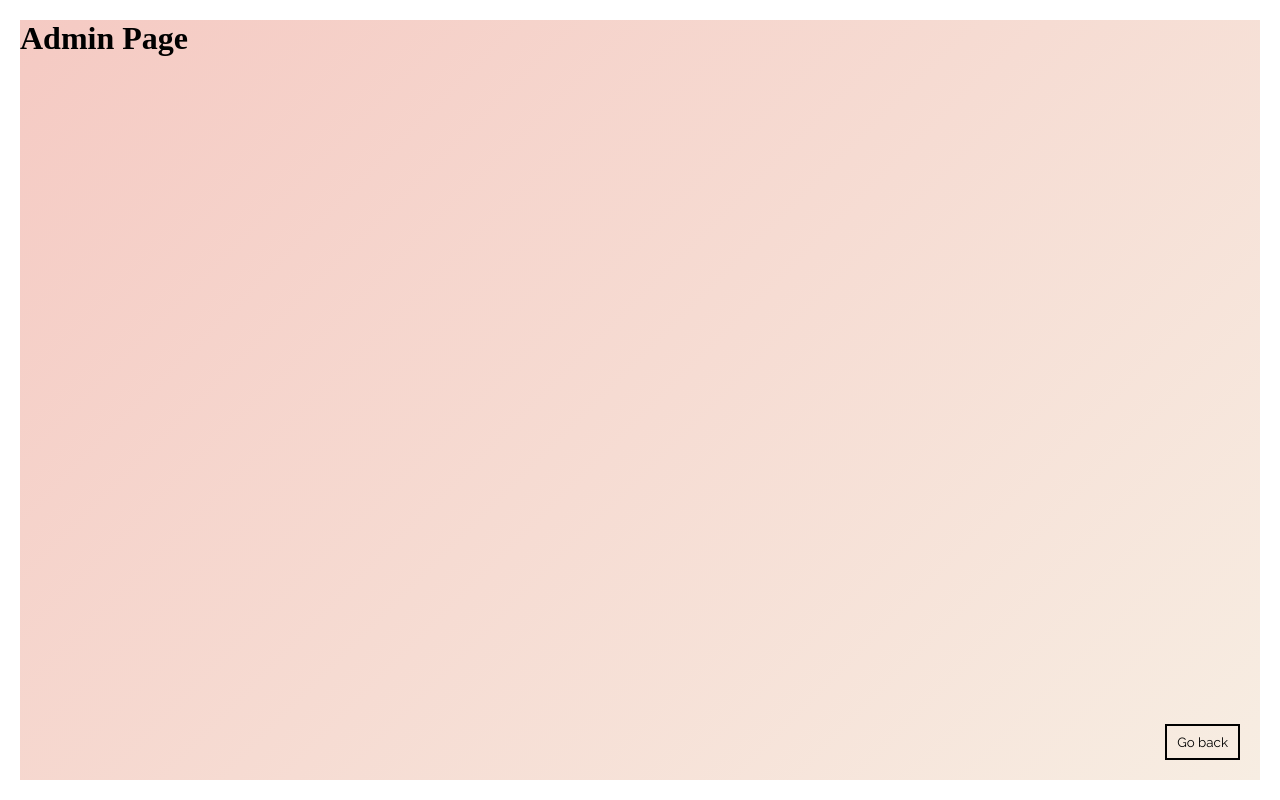
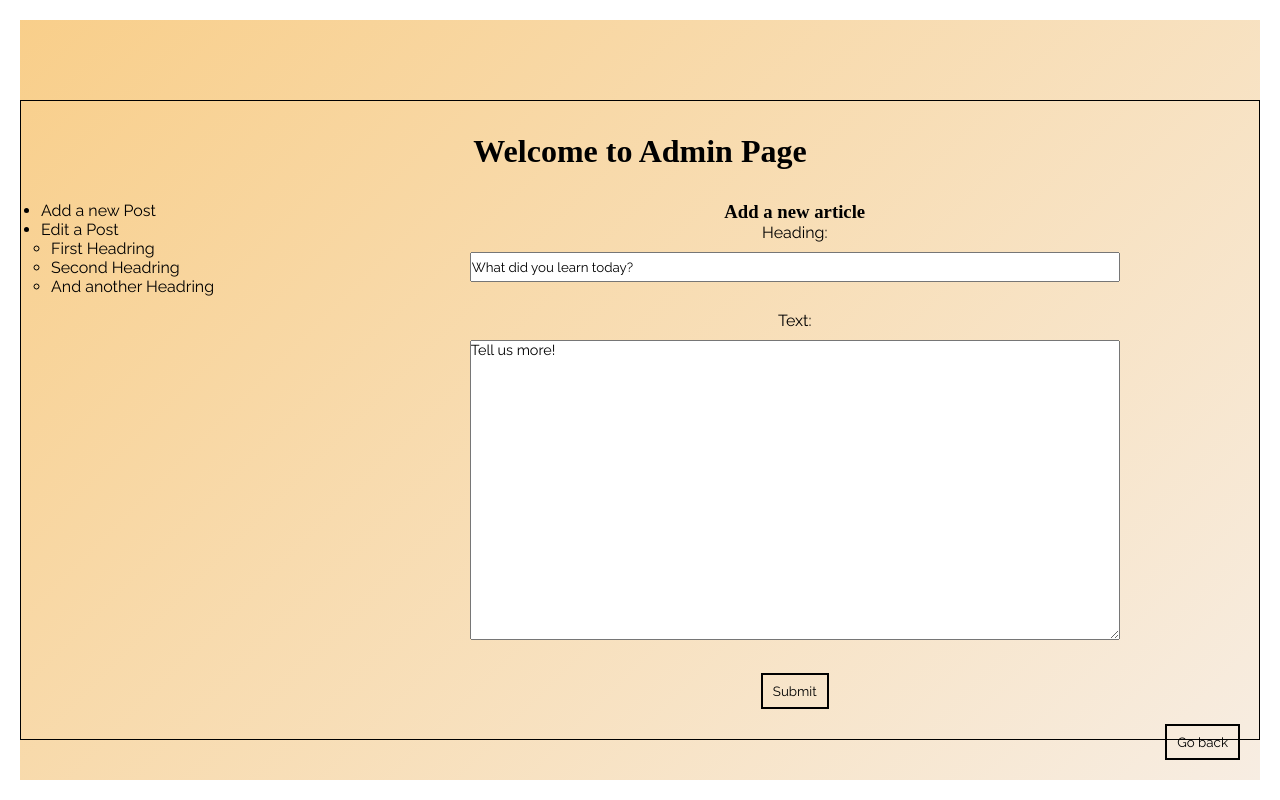
Before and after one commit to CeceStar/portfolio2.0, a React (Create React App) app: page /admin in a window 1280 px wide. Built offline with nearby package versions, Linux system fonts and the light colour scheme; a web font is replaced by a local one.

Commit message:
added styling to admin page

```diff
--- a/src/components/AdminPage/AdminPage.jsx
+++ b/src/components/AdminPage/AdminPage.jsx
@@ -1,13 +1,11 @@
 import React from "react";
 import { Link } from "react-router-dom";
+import Editor from "./Editor";
 
 const AdminPage = () => {
-
   return (
     <div className="background-admin">
-      <div>
-      <h1>Admin Page</h1>
-      </div>
+      <Editor />
 
       <Link to="/">
         <button className="btn admin-btn">Go back</button>
--- /dev/null
+++ b/src/components/AdminPage/Editor.jsx
@@ -0,0 +1,17 @@
+import React from "react";
+import EditorMenu from "./EditorMenu";
+import InputDiv from "./InputDiv";
+
+const AdminPage = () => {
+  return (
+    <div className="admin-page-box">
+      <div className="admin-top">
+        <h1>Welcome to Admin Page</h1>
+      </div>
+      <EditorMenu />
+      <InputDiv />
+    </div>
+  );
+};
+
+export default AdminPage;
--- /dev/null
+++ b/src/components/AdminPage/EditorMenu.jsx
@@ -0,0 +1,18 @@
+import React from "react";
+
+const EditorMenu = () => {
+    const postArray = ["First Headring", "Second Headring", "And another Headring"]
+    return ( <div className="menu-div">
+        <ul>
+            <li>Add a new Post</li>
+            <li>Edit a Post</li>
+            <ul> {postArray.map((heading) => {
+                return <li>{heading}</li>
+            })}
+
+            </ul>
+        </ul>
+    </div> );
+}
+
+export default EditorMenu;
--- /dev/null
+++ b/src/components/AdminPage/InputDiv.jsx
@@ -0,0 +1,38 @@
+import React from "react";
+
+const InputDiv = () => {
+  return (
+    <div className="input-div">
+      <div className="center">
+        <h3>Add a new article</h3>
+        <form>
+          <label htmlFor="Heading">Heading:</label>
+          <br />
+          <input
+            type="text"
+            id="Heading"
+            name="Heading"
+            defaultValue="What did you learn today?"
+            minlength="5"
+          />
+          <br />
+          <br />
+          <label htmlFor="Text">Text:</label>
+          <br />
+          <textarea
+            id="Text"
+            name="Text"
+            form="formPost"
+            defaultValue="Tell us more!"
+            minlength="200"
+          />
+          <br />
+          <br />
+          <input type="submit" value="Submit" id="submit" className="btn" />
+        </form>
+      </div>
+    </div>
+  );
+};
+
+export default InputDiv;
--- a/src/index.css
+++ b/src/index.css
@@ -212,9 +212,68 @@ h3 {
 /*------------------------ ADMIN PAGE------------------------------ */
 .background-admin {
   position: relative;
-  background-image: linear-gradient(-45deg, var(--linnen), var(--pink));
+  background-image: linear-gradient(-45deg, var(--linnen), var(--yellow-transparent));
   background-repeat: no-repeat;
   height: 100vh;
   width: 100%;
   border: 20px solid white;
 }
+
+.admin-page-box {
+  margin-top: 10vh;
+  text-align: center;
+  border: 1px black solid;
+  display: grid;
+  grid-template-columns: 25% 1fr;
+  grid-template-rows: 100px 1fr 30px;
+  grid-template-areas:
+    "header header"
+    "menu input"
+    "footer footer";
+}
+
+.admin-top {
+  grid-area: header;
+  padding: 20px;
+  align-self: center;
+}
+
+/* --------------Input fields styling -----------*/
+.input-div {
+  grid-area: input;
+}
+
+#Heading {
+  width: 70%;
+  height: 30px;
+  margin: 10px;
+  font-family: var(--regular-text);
+}
+
+#Text {
+  width: 70%;
+  height: 300px;
+  margin: 10px;
+  font-family: var(--regular-text);
+  font-size: 0.9rem;
+}
+
+#submit:hover {
+  background-color: var(--greenblue);
+}
+
+/* -------------- Left menu styling -----------*/
+
+.menu-div {
+  grid-area: menu;
+  text-align: left;
+  padding-left: 20px;
+}
+
+.menu-div ul ul {
+  padding-left: 10px;
+}
+
+.menu-div:hover {
+  color: var(--coral);
+}
```
